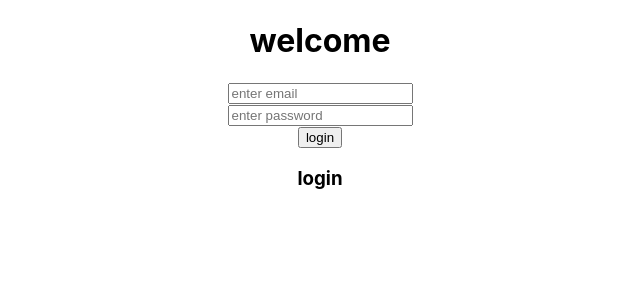
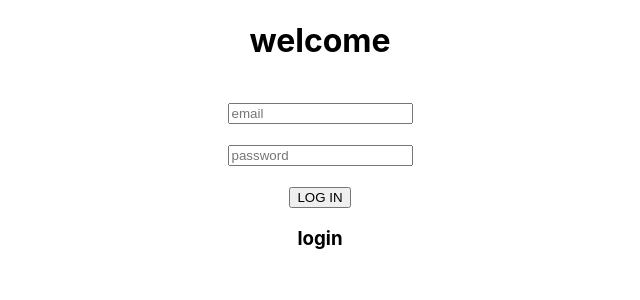
Before and after one commit to noelloera/login, a React (Create React App) app: page / in a window 1280 px wide. Shown: the top 300 px of the page, without its empty margins (320-960 px from the left). Built offline with nearby package versions, Linux system fonts and the light colour scheme; what password-validator would draw is missing.

Commit message:
The log in and sign up function works as well as does front end validation for quicker error handling

```diff
--- a/src/Components/Email/Email.js
+++ b/src/Components/Email/Email.js
@@ -9,6 +9,7 @@ const Email = React.forwardRef((props, ref) => {
       return (
         <div>
           <input
+          value={props.email}
             ref={ref} {...props}
             placeholder="enter email"
             type="text" className="emailInput" />
--- a/src/Components/Login/Login.js
+++ b/src/Components/Login/Login.js
@@ -1,7 +1,5 @@
 import React from "react";
-import Email from "../Email/Email";
-import Username from "../Username/Username";
-import Password from "../Password/Password";
+
 import Button from "../Button/Button";
 //Password validator
 import passwordValidator from "password-validator";
@@ -27,49 +25,104 @@ export default class Login extends React.Component {
     this.handleChange = this.handleChange.bind(this);
     this.handleSubmit = this.handleSubmit.bind(this);
     //refs
-    this.email = React.createRef();
-    this.password = React.createRef();
-    this.username = React.createRef();
+    this.validEmail = React.createRef();
+    this.validPass = React.createRef();
   }
 
   handleChange(e) {
+    e.preventDefault();
+    const target = e.target;
     //On event should check which of the refs are being triggered
-    console.log(this.email.current.value)
-    console.log(this.password.current.value)
-    //console.log(this.username.current.value)
+    if (target.name === "email") {
+      this.setState({ validEmail: false });
+      if (emailValidator.validate(target.value)) {
+        this.setState({
+          email: target.value,
+          validEmail: true,
+        });
+      }
+    }
+    if (target.name === "password") {
+      this.setState({ validPass: false });
+      if (password.validate(target.value)) {
+        this.setState({
+          password: target.value,
+          validPass: true,
+        });
+      }
+    }
+    if (target.name === "username") {
+      this.setState({ username: target.value });
+    }
+  }
 
-    /*if (this.email.current.value!==null) {
-      console.log("email is triggered");
+  handleSubmit(e) {
+    e.preventDefault();
+    const stateData = this.state;
+    if (stateData.option === "login") {
+      if (stateData.validEmail && stateData.validPass) {
+        //write the fetch post login
+        console.log("logging in:")
+        console.log(stateData)
+
+      } else {
+        alert("invalid username or password");
+        window.location = "/";
       }
-    if (this.password.current.value!==null) {
-      console.log("password is triggered");
     }
-    if (this.username.current.value!==null) {
-      console.log("username is triggered");
-    }*/
-    /*if(email){
-      validEmail = false
-      if(emailValidator.validate(e.target.value)){validEmail=false}}*/
-    //if(password & option==signup)
-    //if(password)
-    ///if(signup){//validPassword = false / if(password.validate)
-    //}else{state.password=value}
-    //if(username)
+    if (stateData.option === "signup") {
+      if (stateData.validEmail &&stateData.validPass &&stateData.username) {
+        try{
+          //fetch for the post signup
+          console.log("signing up:")
+          console.log(stateData)
+
+        }catch(e){
+          alert(e)
+          console.log(e)
+          window.location = "/";
         }
-  handleSubmit(e) {}
+      }
+    }
+  }
 
   render() {
     return (
       <div>
+        <form onSubmit={this.handleSubmit}>
           <h1>welcome</h1>
           {this.state.option === "signup" ? (
-          <Username ref={this.username} onChange={this.handleChange} />
+            <input
+              name="username"
+              placeholder="username"
+              onChange={this.handleChange}
+            />
           ) : null}
+          <br></br>
+
+          <input
+            name="email"
+            placeholder="email"
+            onChange={this.handleChange}
+          />
+          <br></br>
           {this.state.validEmail ? null : <p>enter valid email</p>}
-        <Email ref={this.email} onChange={this.handleChange} />
-        <Password ref={this.password} onChange={this.handleChange} />
-        {this.state.validPass ? null : <p>enter valid email</p>}
-        <Button option={this.state.option} onSubmit={this.handleSubmit} />
+          <br></br>
+
+          <input
+            name="password"
+            placeholder="password"
+            type="password"
+            onChange={this.handleChange}
+          />
+          <br></br>
+
+          {this.state.validPass ? null : <p>enter valid password</p>}
+          <br></br>
+
+          <button onSubmit={this.handleSubmit}>
+            {this.state.option === "login" ? "LOG IN" : "SIGN UP"}
+          </button>
           <h3
             onClick={(e) => {
               this.state.option === "login"
@@ -79,6 +132,7 @@ export default class Login extends React.Component {
           >
             {this.state.option}
           </h3>
+        </form>
       </div>
     );
   }
```
Lines whose indentation alone changed are shown as unchanged.
